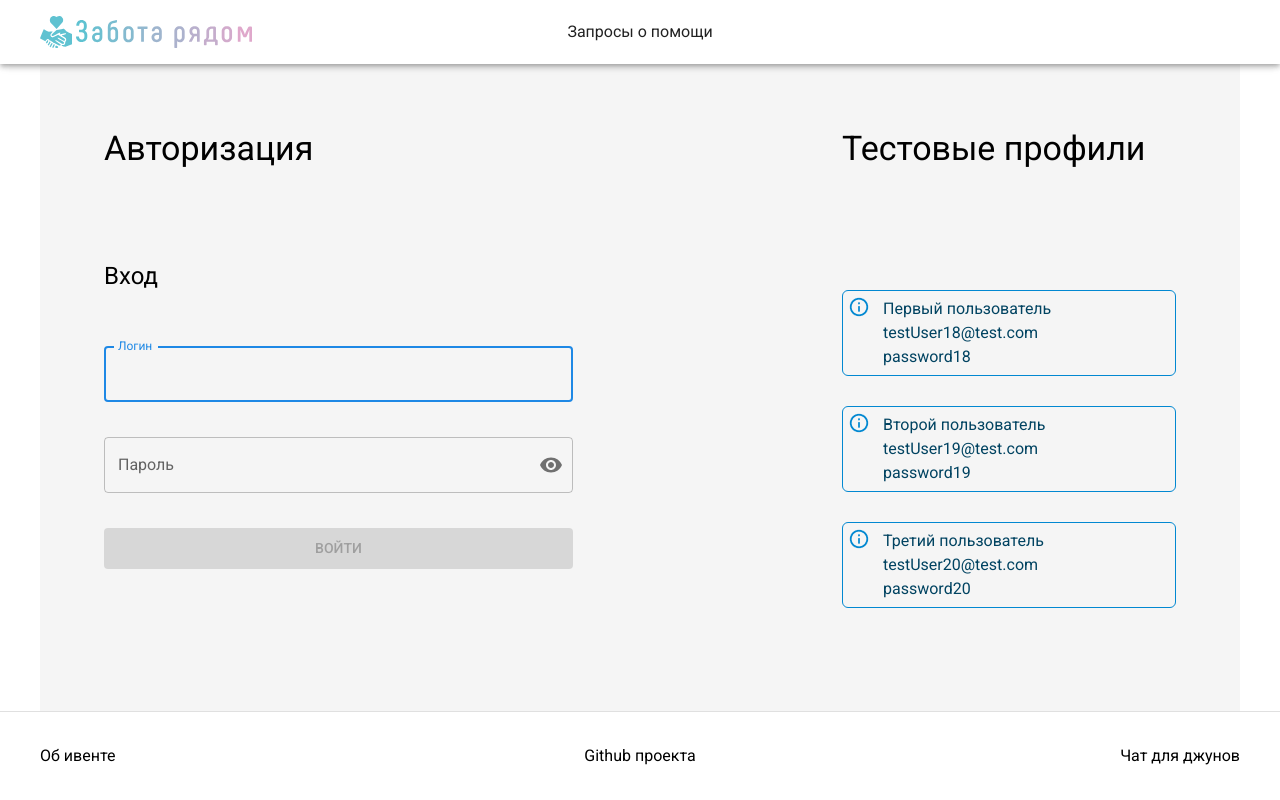
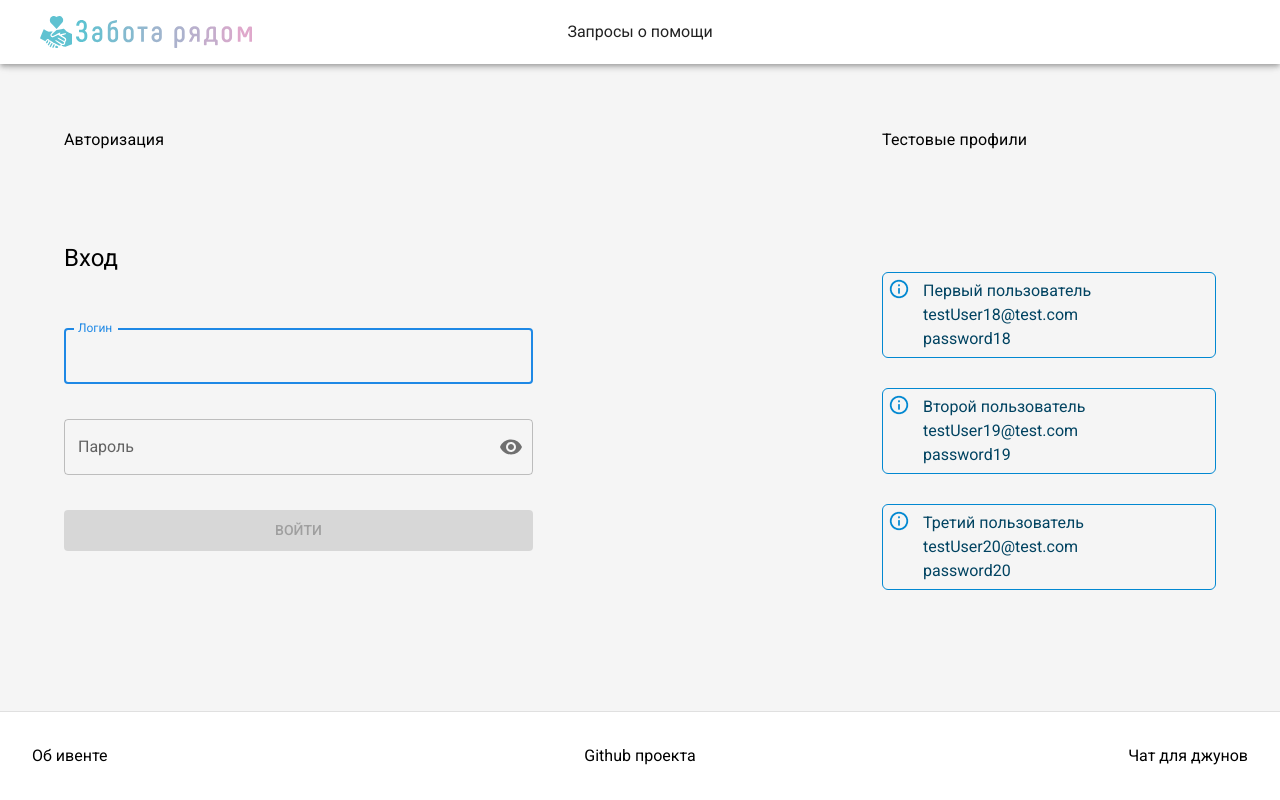
Before and after one commit to ElenaMihailova/React-Event-Oct, a React (Vite) app: page / in a window 1280 px wide. Built offline with nearby package versions, Linux system fonts and the light colour scheme.

Commit message:
fix: filter styled

```diff
--- a/src/components/DateFilter.tsx
+++ b/src/components/DateFilter.tsx
@@ -1,5 +1,6 @@
 import React, { useState } from "react";
-import { Box, Typography, TextField } from "@mui/material";
+import { Box, TextField } from "@mui/material";
+import { FilterTitle } from "./FilterTitle";
 
 interface DateFilterProps {
   onDateChange: (date: string | null) => void;
@@ -15,12 +16,9 @@ export const DateFilter: React.FC<DateFilterProps> = ({ onDateChange }) => {
   };
 
   return (
-    <Box mt={2}>
-      <Typography variant="subtitle1" mb={1}>
-        Помощь актуальна до:
-      </Typography>
+    <Box sx={{ paddingY: 3 }}>
+      <FilterTitle title='Помощь актуальна до:' />
       <TextField
-        label="Выберите дату"
         type="date"
         fullWidth
         value={selectedDate || ""}
@@ -28,6 +26,7 @@ export const DateFilter: React.FC<DateFilterProps> = ({ onDateChange }) => {
         InputLabelProps={{
           shrink: true,
         }}
+        sx={{ marginTop: 1 }}
       />
     </Box>
   );
--- a/src/components/FilterItem.tsx
+++ b/src/components/FilterItem.tsx
@@ -1,10 +1,10 @@
 import {
   Box,
-  Typography,
   FormGroup,
   FormControlLabel,
   Checkbox,
 } from "@mui/material";
+import { FilterTitle } from "./FilterTitle";
 
 interface FilterItemProps {
   title: string;
@@ -20,11 +20,8 @@ export const FilterItem: React.FC<FilterItemProps> = ({
   onCheckboxChange,
 }) => {
   return (
-    <Box mb={2}>
-      <Typography variant="subtitle1" mb={1}>
-        {title}
-      </Typography>
-
+    <Box sx={{ marginTop: 2 }}>
+      <FilterTitle title={title} />
       <FormGroup>
         {options.map((option) => (
           <FormControlLabel
--- /dev/null
+++ b/src/components/FilterTitle.tsx
@@ -0,0 +1,15 @@
+import {
+  Typography,
+} from "@mui/material";
+
+interface FilterTitleProps {
+  title: string,
+}
+
+export const FilterTitle: React.FC<FilterTitleProps> = ({ title }) => {
+  return (
+    <Typography variant="h4" sx={{ opacity: "60%" }}>
+      {title}
+    </Typography>
+  )
+}
--- a/src/components/VolunteerFilter.tsx
+++ b/src/components/VolunteerFilter.tsx
@@ -22,7 +22,7 @@ export const VolunteerFilter: React.FC<VolunteerFilterProps> = ({
   return (
     <Accordion>
       <AccordionSummary aria-controls="volunteer-content" id="volunteer-header">
-        <Typography variant="h6">Волонтерство</Typography>
+        <Typography variant="h4">Волонтерство</Typography>
       </AccordionSummary>
 
       <AccordionDetails
--- a/src/components/filter-slidebar/FilterSidebar.tsx
+++ b/src/components/filter-slidebar/FilterSidebar.tsx
@@ -7,16 +7,13 @@ import { DateFilter } from "../DateFilter";
 import { SidebarContainer, ResetButton } from "./styles";
 
 interface FilterSidebarProps {
-  filters: { [key: string]: string | null };
-  setFilters: React.Dispatch<
-    React.SetStateAction<{ [key: string]: string | null }>
-  >;
-  selectedVolunteerFilters: { [key: string]: string | null };
-  setSelectedVolunteerFilters: React.Dispatch<
-    React.SetStateAction<{ [key: string]: string | null }>
-  >;
+  filters: Record<string, string | null>;
+  setFilters: React.Dispatch<React.SetStateAction<Record<string, string | null>>>;
+  selectedVolunteerFilters: Record<string, string | null>;
+  setSelectedVolunteerFilters: React.Dispatch<React.SetStateAction<Record<string, string | null>>>;
   onDateChange: (date: string | null) => void;
 }
+
 
 export const FilterSidebar: React.FC<FilterSidebarProps> = ({
   filters,
@@ -48,7 +45,7 @@ export const FilterSidebar: React.FC<FilterSidebarProps> = ({
 
   return (
     <SidebarContainer sx={{ borderRadius: theme.shape.borderRadius }}>
-      <Typography variant="h6" mb={2}>
+      <Typography variant="h6" mb={1}>
         Фильтрация
       </Typography>
 
--- a/src/layout/AppWrapper.tsx
+++ b/src/layout/AppWrapper.tsx
@@ -20,10 +20,10 @@ export const AppWrapper: React.FC<AppWrapperProps> = ({ children }) => {
       <Header />
       <Container
         component="main"
+        maxWidth='xl'
         sx={{
           flexGrow: 1,
           width: "100%",
-          maxWidth: theme.breakpoints.values.lg,
           background: theme.palette.background.default,
           paddingTop: 8,
         }}
--- a/src/layout/Footer.tsx
+++ b/src/layout/Footer.tsx
@@ -11,7 +11,7 @@ const Footer = () => {
           p: 4,
           display: "flex",
           justifyContent: "space-between",
-          maxWidth: theme.breakpoints.values.lg,
+          maxWidth: theme.breakpoints.values.xl,
         }}
       >
         <Typography
--- a/src/pages/CatalogPage.tsx
+++ b/src/pages/CatalogPage.tsx
@@ -116,7 +116,7 @@ export const CatalogPage: React.FC = () => {
     <Stack
       sx={{ width: "100%", boxSizing: "border-box", paddingX: 2, paddingY: 4 }}
     >
-      <Typography variant="h4" sx={{ textAlign: "left" }}>
+      <Typography variant="h2" sx={{ textAlign: "left" }}>
         Запросы о помощи
       </Typography>
 
--- a/src/pages/profilePage/ProfilePage.tsx
+++ b/src/pages/profilePage/ProfilePage.tsx
@@ -41,7 +41,7 @@ export const ProfilePage = () => {
       maxWidth="xl"
       component="section"
       sx={{
-        maxWidth: 1500,
+        // maxWidth: 1500,
         flex: "grow",
         backgroundColor: "#F5F5F5",
         marginY: 0,
--- a/src/theme.ts
+++ b/src/theme.ts
@@ -50,6 +50,17 @@ const theme = createTheme({
       fontSize: "14px",
       fontWeight: 500,
     },
+    h2: {
+      fontSize: "34px",
+      lineHeight: "123.5%",
+      letterSpacing: "0.25px",
+      fontWeight: "400",
+    },
+    h4: {
+      fontSize: "16px",
+      lineHeight: "150%",
+      letterSpacing: "0.15px",
+    },
     h5: {
       fontSize: "24px",
       fontWeight: 400,
@@ -57,6 +68,8 @@ const theme = createTheme({
     h6: {
       fontSize: "20px",
       fontWeight: 500,
+      lineHeight: "160%",
+
     },
   },
   shape: {
```
